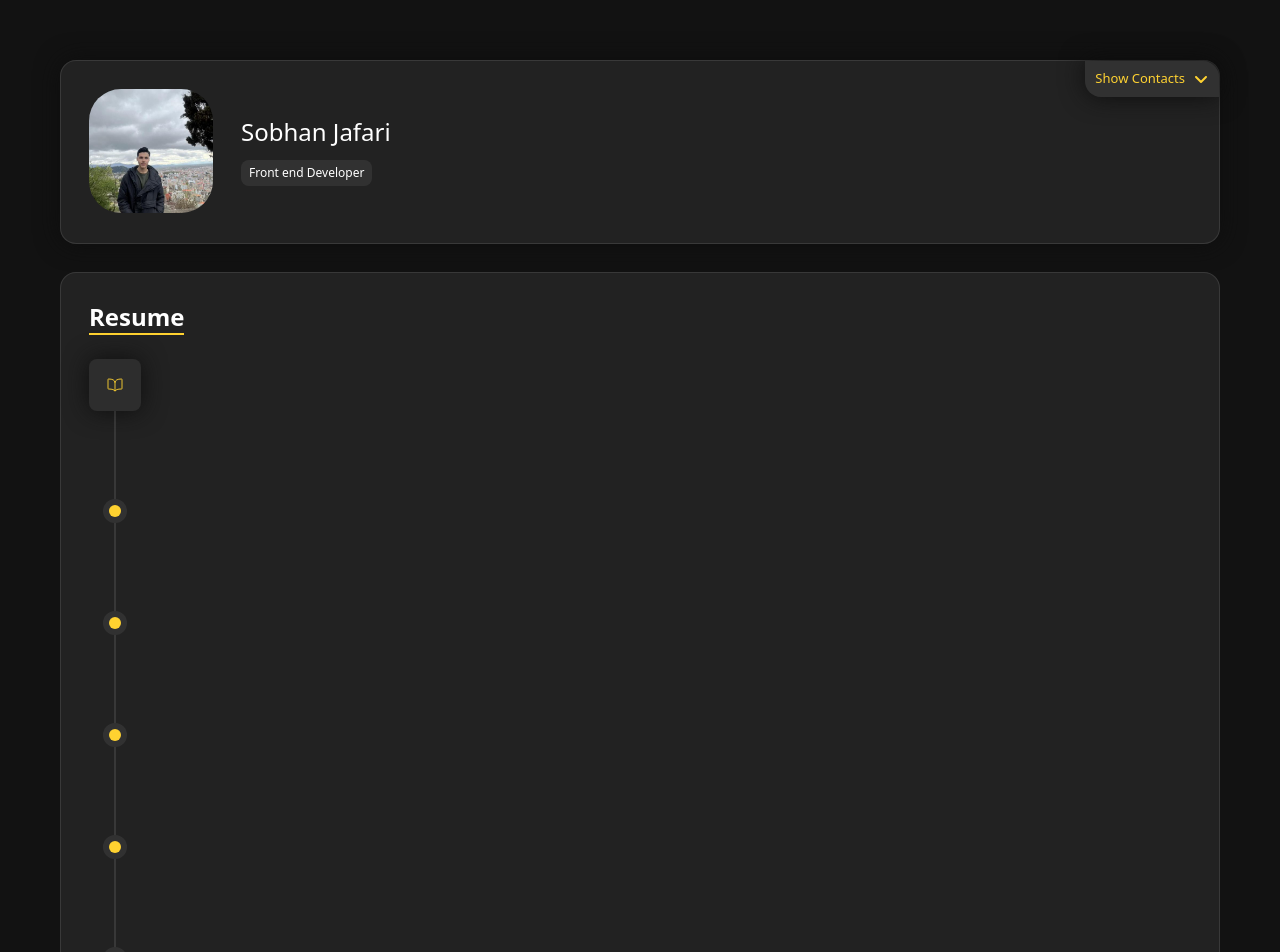
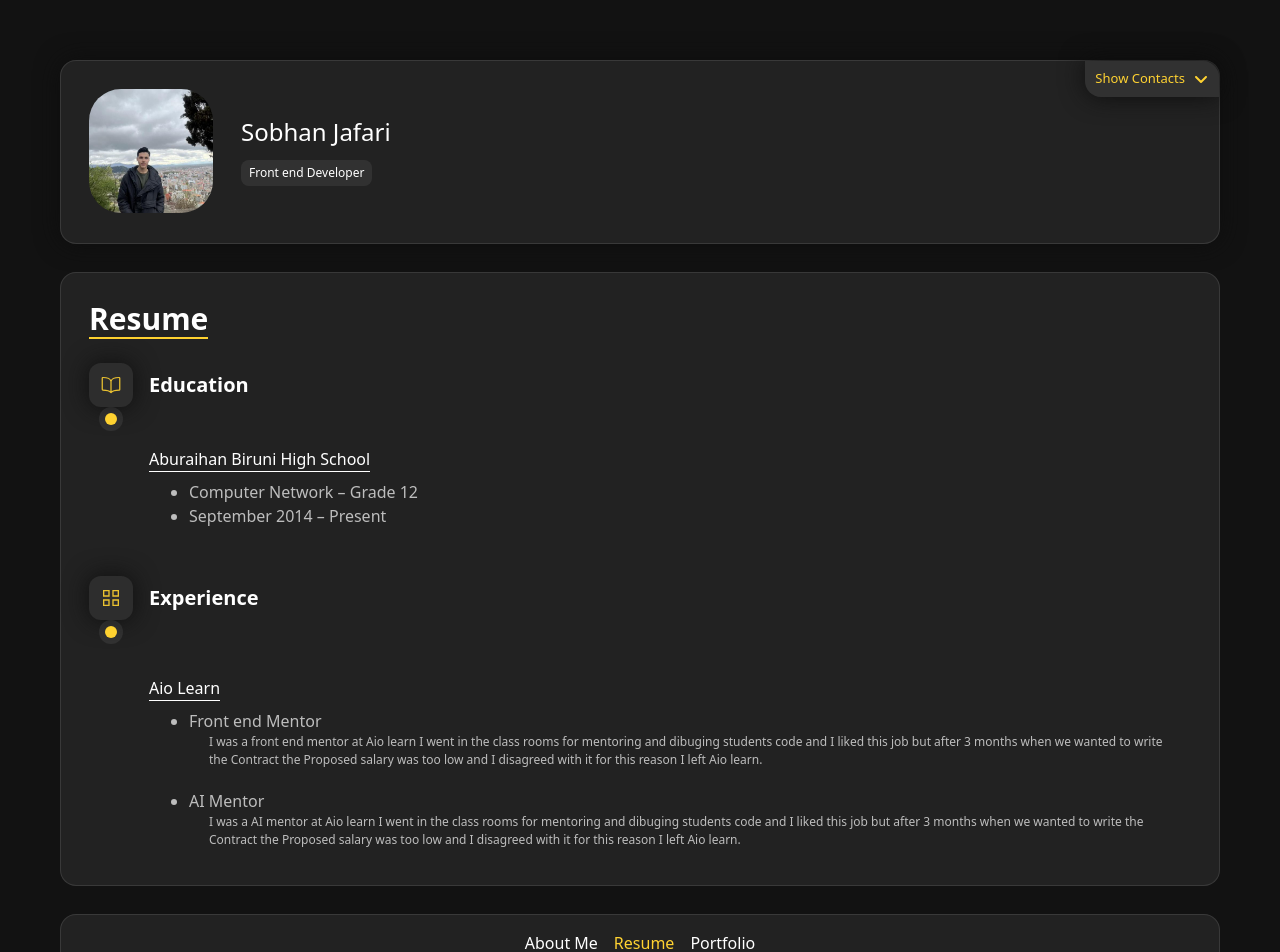
Before and after one commit to sobhanjaferi/portfolio, a Next.js app: page /resume in a window 1280 px wide. Shown: the top 952 px of the page. Built offline with nearby package versions, Linux system fonts and the light colour scheme.

Commit message:
[ADD] education and experience section

```diff
--- a/src/app/resume/page.tsx
+++ b/src/app/resume/page.tsx
@@ -1,11 +1,74 @@
 import Content from "@/components/content";
 import TimeLine from "@/components/timeLine";
+import { GrProjects } from "react-icons/gr";
 import { IoBookOutline } from "react-icons/io5";
 
 function Resume() {
   return (
     <Content title="Resume">
-      <TimeLine Icon={<IoBookOutline />} lineHeight={22} steps={5} />
+      <div className="w-full flex flex-col justify-start items-center gap-10">
+        <section className="w-full flex justify-start items-start gap-2">
+          <TimeLine
+            Icon={<IoBookOutline size={20} />}
+            lineHeight={10}
+            steps={1}
+          />
+
+          <div className="w-full p-1 sm:p-2 flex flex-col justify-start items-start gap-12">
+            <h2 className="font-bold sm:text-xl">Education</h2>
+
+            <section>
+              <h3 className="border-b w-fit mb-2">
+                Aburaihan Biruni High School
+              </h3>
+
+              <ol className="list-disc pl-10 text-white/70">
+                <li>Computer Network – Grade 12</li>
+
+                <li>September 2014 – Present</li>
+              </ol>
+            </section>
+          </div>
+        </section>
+
+        <section className="w-full flex justify-start items-start gap-2">
+          <TimeLine Icon={<GrProjects />} lineHeight={15} steps={1} />
+
+          <div className="w-full p-1 sm:p-2 flex flex-col justify-start items-start gap-12">
+            <h2 className="font-bold sm:text-xl">Experience</h2>
+
+            <section className="pt-4">
+              <h3 className="border-b w-fit mb-2">Aio Learn</h3>
+
+              <ol className="list-disc pl-10 text-white/70 flex flex-col justify-start items-start gap-5">
+                <section>
+                  <li>Front end Mentor</li>
+
+                  <p className="text-[12px] ml-5">
+                    I was a front end mentor at Aio learn I went in the class
+                    rooms for mentoring and dibuging students code and I liked
+                    this job but after 3 months when we wanted to write the
+                    Contract the Proposed salary was too low and I disagreed
+                    with it for this reason I left Aio learn.
+                  </p>
+                </section>
+
+                <section>
+                  <li>AI Mentor</li>
+
+                  <p className="text-[12px] ml-5">
+                    I was a AI mentor at Aio learn I went in the class rooms for
+                    mentoring and dibuging students code and I liked this job
+                    but after 3 months when we wanted to write the Contract the
+                    Proposed salary was too low and I disagreed with it for this
+                    reason I left Aio learn.
+                  </p>
+                </section>
+              </ol>
+            </section>
+          </div>
+        </section>
+      </div>
     </Content>
   );
 }
--- a/src/components/content.tsx
+++ b/src/components/content.tsx
@@ -7,10 +7,10 @@ type Props = ComponentProps<"section"> & {
 function Cotntent({ children, title, className, ...otherProps }: Props) {
   return (
     <section
-      className={`w-full p-3 sm:p-7 bg-white/7 rounded-2xl border border-white/10 ${className}`}
+      className={`w-full p-3 sm:p-7 bg-white/7 rounded-2xl border border-white/10 addTransition ${className}`}
       {...otherProps}
     >
-      <h1 className="text-2xl font-bold w-fit border-b-2 border-amber-300">
+      <h1 className="text-2xl sm:text-3xl font-bold w-fit border-b-2 border-amber-300">
         {title}
       </h1>
 
--- a/src/components/timeLine.tsx
+++ b/src/components/timeLine.tsx
@@ -1,5 +1,3 @@
-"use client";
-
 import IconButton from "./iconButton";
 import TimeLineStep from "./timeLineStep";
 
@@ -7,20 +5,25 @@ type Props = {
   Icon: React.ReactNode;
   steps: number;
   lineHeight: 2 | 5 | 8 | 10 | 12 | 15 | 17 | 18 | 22 | 30;
+  firstLineHeight?: 2 | 5 | 8 | 10 | 12 | 15 | 17 | 18 | 22 | 30;
 };
 
-function TimeLine({ Icon, lineHeight, steps }: Props) {
+function TimeLine({ Icon, lineHeight, firstLineHeight, steps }: Props) {
   const stepsArr: number[] = Array.from({ length: steps }, (_, i) => i + 1);
 
   return (
     <div className="flex flex-col justify-start items-center w-fit">
-      <IconButton className="bg-white/5 addShadow rounded-lg w-10 sm:w-13 h-10 sm:h-13 text-amber-300/90">
+      <IconButton className="bg-white/5 addShadow rounded-xl w-8 sm:w-11 h-8 sm:h-11 text-amber-300/90">
         {Icon}
       </IconButton>
 
-      {stepsArr.map((step) => (
-        <TimeLineStep key={step} Height={lineHeight} />
-      ))}
+      {stepsArr.map((step) => {
+        if (step == 1 && firstLineHeight) {
+          return <TimeLineStep key={step} Height={firstLineHeight} />;
+        } else {
+          return <TimeLineStep key={step} Height={lineHeight} />;
+        }
+      })}
     </div>
   );
 }
```
